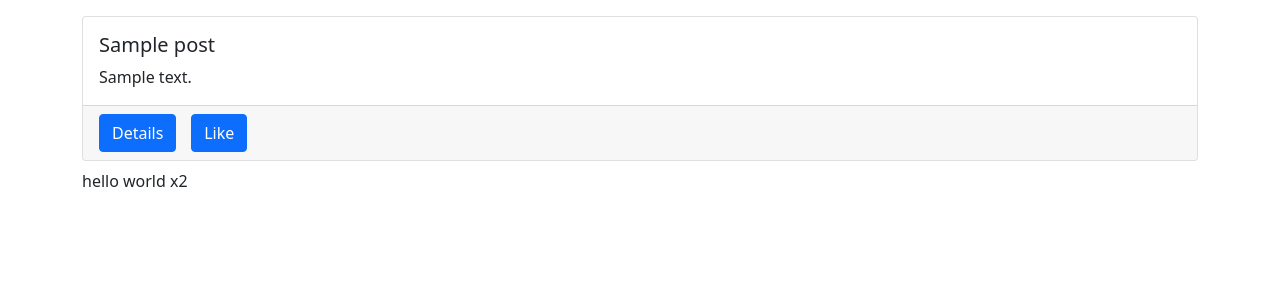
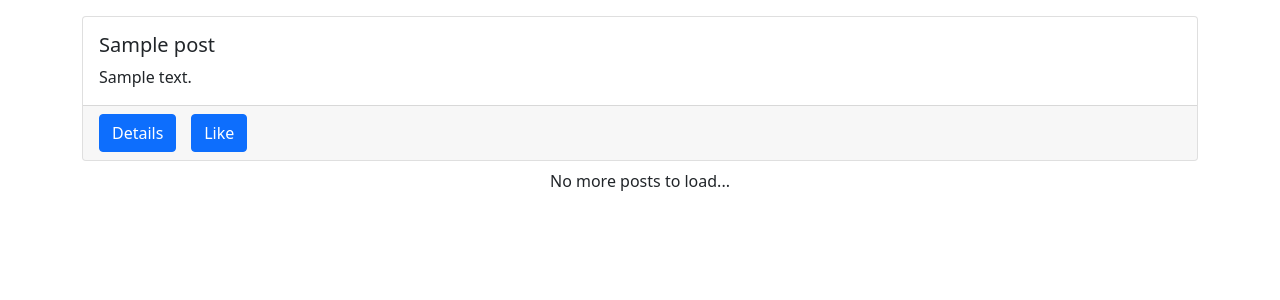
Before and after one commit to ahmed-almouna/Gallery, a Django app: page / in a window 1280 px wide. Shown: the top 300 px of the page. Run offline with Django 5.2, Linux system fonts and the light colour scheme; tables that the repository leaves empty hold one stand-in row (values such as "Sample post").

Commit message:
Add load more posts button

```diff
--- a/dj_ajax/src/posts/static/posts/main.js
+++ b/dj_ajax/src/posts/static/posts/main.js
@@ -1,27 +1,19 @@
 console.log('hello world')
 
-const helloWolrdBox = document.getElementById('hello-world')
+
 const postsBox = document.getElementById('posts-box')
 const spinnerBox = document.getElementById('spinner-box')
+const loadBtn = document.getElementById('load-btn')
+const endBox = document.getElementById('end-box')
 
 
 
+let visible = 3
+
+const getDate = () => {
     $.ajax({
         type: 'GET',
-    url: '/hello-world/',
-    success: function(response){
-        console.log('success', response.text)
-        helloWolrdBox.textContent = response.text
-    },
-    error: function(error){
-        console.log('error', error)
-    }
-})
-
-
-$.ajax({
-    type: 'GET',
-    url: '/data/',
+        url: `/data/${visible}/`,
         success: function(response){
             console.log(response)
             const data = response.data
@@ -50,9 +42,27 @@ $.ajax({
                 });
 
             }, 100)
+            console.log(response.size)
+            if (response.size === 0) {
+                endBox.textContent = 'No posts added yet...'
+            }
+            else if (response.size <= visible) {
+                loadBtn.classList.add('not-visible')
+                endBox.textContent = 'No more posts to load...'
+            }
 
         },
         error: function(error){
             console.log(error)
         }
     })
+}
+
+
+loadBtn.addEventListener('click', ()=>{
+    spinnerBox.classList.remove('not-visible')
+    visible += 3
+    getDate()
+})
+
+getDate()
--- a/dj_ajax/src/posts/templates/posts/main.html
+++ b/dj_ajax/src/posts/templates/posts/main.html
@@ -13,10 +13,12 @@ posts
     {% comment %} {% for obj in qs %}
         {{obj.title}} - {{obj.body}} <br>
     {% endfor %} {% endcomment %}
+    <div id="posts-box"></div>
+    <div class="text-center mb-3" id="end-box">
+        <button class="btn btn-primary" id="load-btn">Load more</button>
+    </div>
     <div id="spinner-box" class="text-center">
         <div class="spinner-border" role="status"></div>
     </div>
-    <div id="posts-box"></div>
-    <div id="hello-world"></div>
 
 {% endblock content %}
--- a/dj_ajax/src/posts/urls.py
+++ b/dj_ajax/src/posts/urls.py
@@ -9,7 +9,7 @@ app_name = 'posts'
 
 urlpatterns = [
     path('', post_list_and_create, name='main-board'),
-    path('data/', load_post_data_view, name='posts-data'),
+    path('data/<int:num_posts>/', load_post_data_view, name='posts-data'),
 
 
     path('hello-world/', hello_world_view, name='hello-world')
--- a/dj_ajax/src/posts/views.py
+++ b/dj_ajax/src/posts/views.py
@@ -9,7 +9,12 @@ def post_list_and_create(request):
     return render(request, 'posts/main.html', {'qs':qs})
 
 
-def load_post_data_view(reuqest):
+def load_post_data_view(reuqest, num_posts):
+      visiable = 3
+      upper = num_posts
+      lower = upper - visiable
+      size = Post.objects.all().count()
+
       qs = Post.objects.all()
       data = []
       for obj in qs:
@@ -17,10 +22,11 @@ def load_post_data_view(reuqest):
                   'id': obj.id,
                   'title': obj.title,
                   'body': obj.body,
+                  'liked': True if reuqest.user in obj.liked.all() else False,
                   'author': obj.author.user.username
             }
             data.append(item)
-      return JsonResponse({'data':data})
+      return JsonResponse({'data':data[lower:upper], 'size': size})
 
 def hello_world_view(request):
         return JsonResponse({'text': 'hello world x2'})
```
Lines whose indentation alone changed are shown as unchanged.
